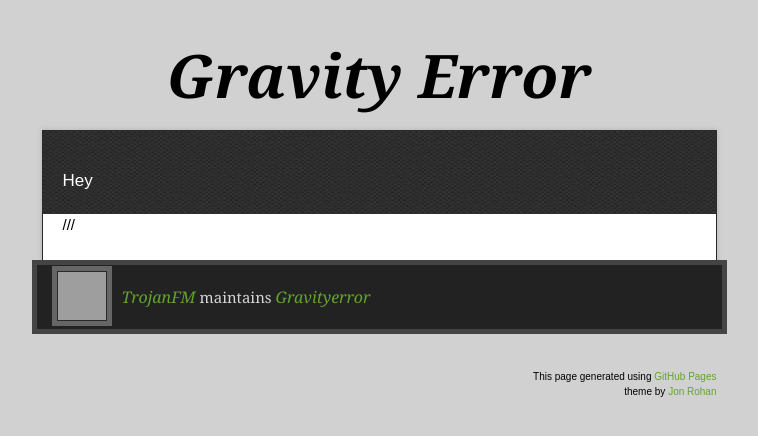
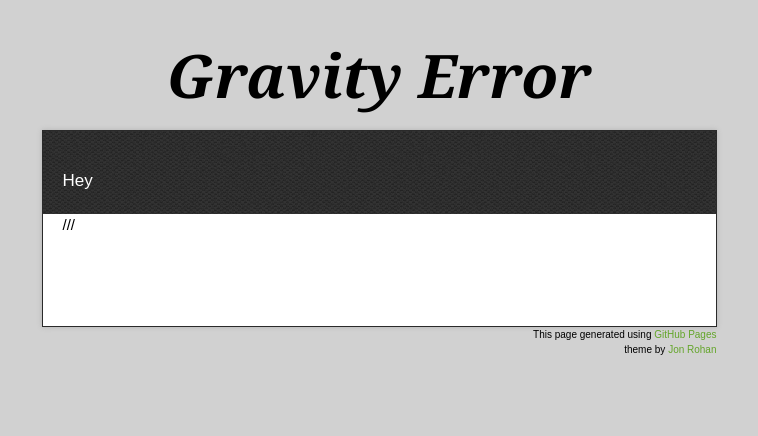
Before and after one commit to TrojanFM/GravityError, a plain HTML site: page index.html in a window 1280 px wide. Shown: the whole page, without its empty margins (261-1019 px from the left). Drawn offline with nearby package versions, Linux system fonts and the light colour scheme; grey boxes are pictures that could not be loaded.

Commit message:
Update index.html

```diff
--- a/index.html
+++ b/index.html
@@ -11,7 +11,7 @@
   <script type="text/javascript" src="https://ajax.googleapis.com/ajax/libs/jquery/1.7.1/jquery.min.js"></script>
   <script type="text/javascript" src="javascripts/script.js"></script>
 
-  <title>Gravityerror</title>
+  <title>Gravity Error</title>
   <meta name="description" content="Hey">
 
   <meta name="viewport" content="width=device-width,initial-scale=1">
@@ -33,11 +33,6 @@
       </div>
     </div>
     <footer>
-      <div class="owner">
-      <p><a href="https://github.com/TrojanFM" class="avatar"><img src="https://avatars2.githubusercontent.com/u/11522602?v=3&amp;s=60" width="48" height="48"></a> <a href="https://github.com/TrojanFM">TrojanFM</a> maintains <a href="https://github.com/TrojanFM/GravityError">Gravityerror</a></p>
-
-
-      </div>
       <div class="creds">
         <small>This page generated using <a href="https://pages.github.com/">GitHub Pages</a><br>theme by <a href="https://twitter.com/jonrohan/">Jon Rohan</a></small>
       </div>
@@ -48,7 +43,5 @@
     <a href="https://github.com/TrojanFM/GravityError/tarball/master" class="tar">tar</a><a href="https://github.com/TrojanFM/GravityError/zipball/master" class="zip">zip</a><a href="" class="code">source code</a>
     <p class="name"></p>
   </div>
-
-
 </body>
 </html>
```
